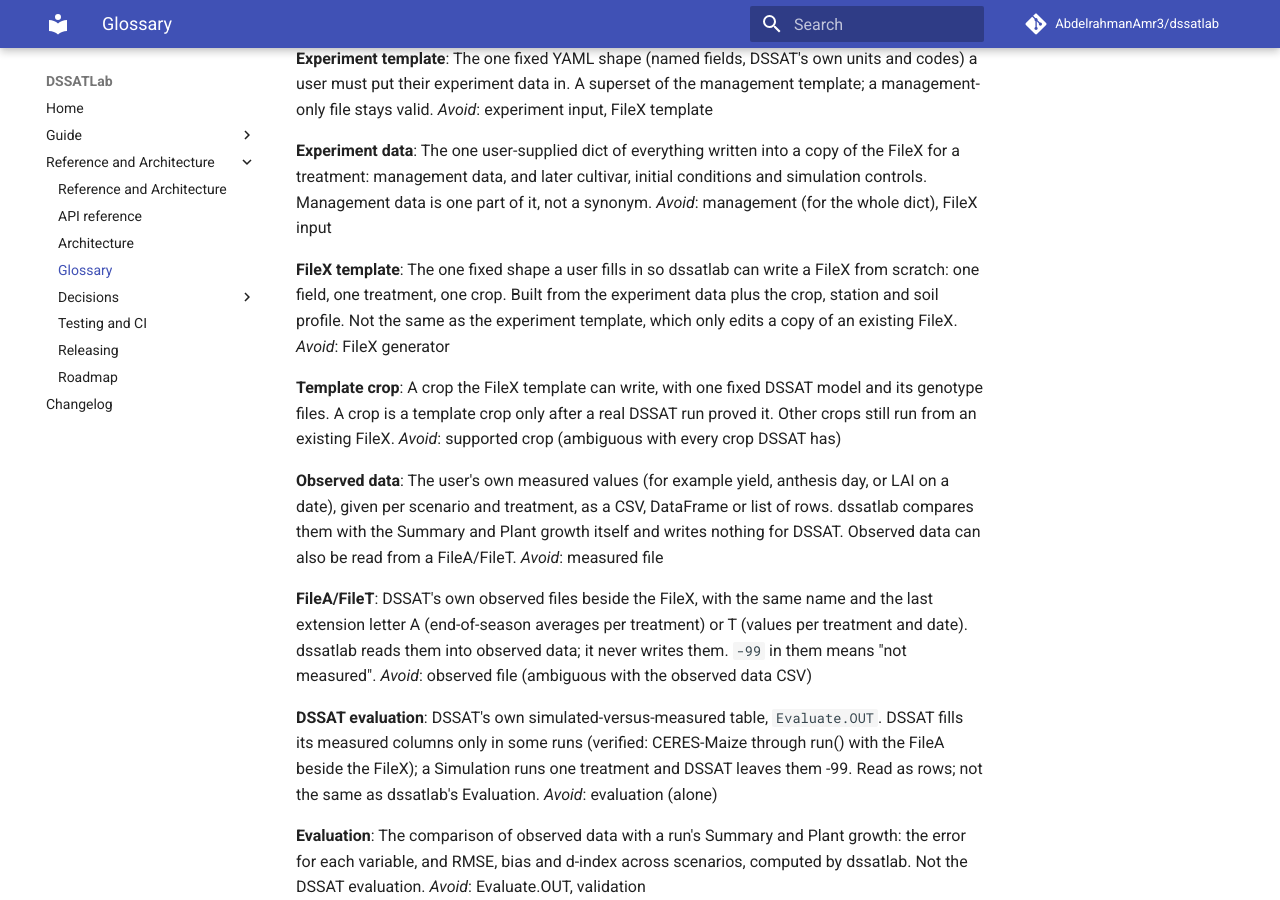
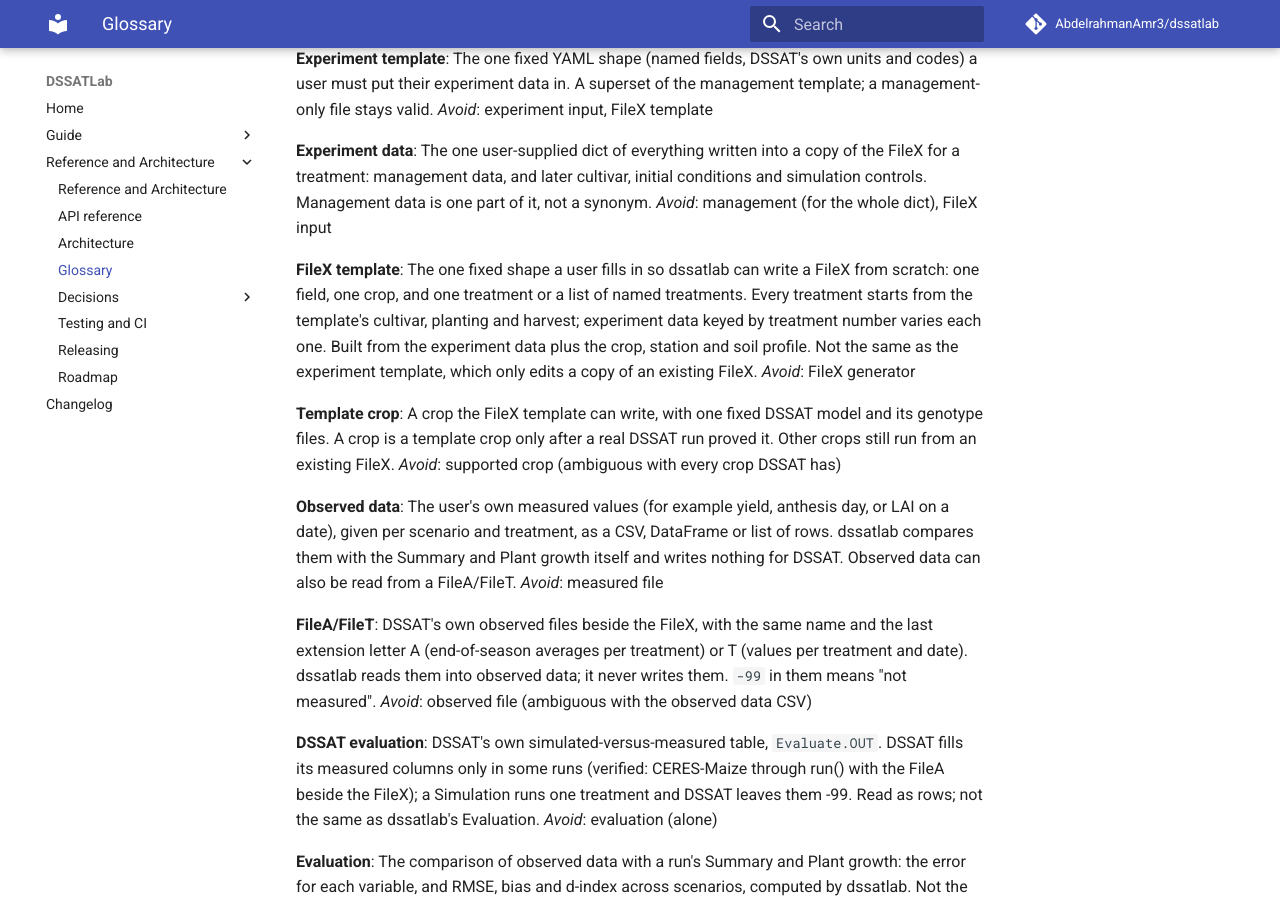
Before and after one commit to AbdelrahmanAmr3/dssatlab, an MkDocs documentation site: the page built from docs/reference/glossary.md, in a window 1280 px wide and 900 px high, scrolled down 1740 px. Built offline with MkDocs 1.6.1 and Material for MkDocs 9.7.7, drawn with Linux system fonts in a browser that asks for light colours; comment, search, counter and statistics services are not loaded.

Commit message:
v0.11: CONTEXT (FileX template treatments) and ADR 0010
Refs #115.

Co-Authored-By: Claude Opus 5.5 <noreply@anthropic.com>

```diff
--- a/CONTEXT.md
+++ b/CONTEXT.md
@@ -116,7 +116,9 @@ _Avoid_: management (for the whole dict), FileX input
 
 **FileX template**:
 The one fixed shape a user fills in so dssatlab can write a FileX from scratch: one field, one
-treatment, one crop. Built from the experiment data plus the crop, station and soil profile.
+crop, and one treatment or a list of named treatments. Every treatment starts from the template's
+cultivar, planting and harvest; experiment data keyed by treatment number varies each one. Built
+from the experiment data plus the crop, station and soil profile.
 Not the same as the experiment template, which only edits a copy of an existing FileX.
 _Avoid_: FileX generator
 
```
Also changed, not shown: docs/adr/0010-template-treatments-named-in-template-varied-by-experiment-data.md (added, +34 -0 lines).
